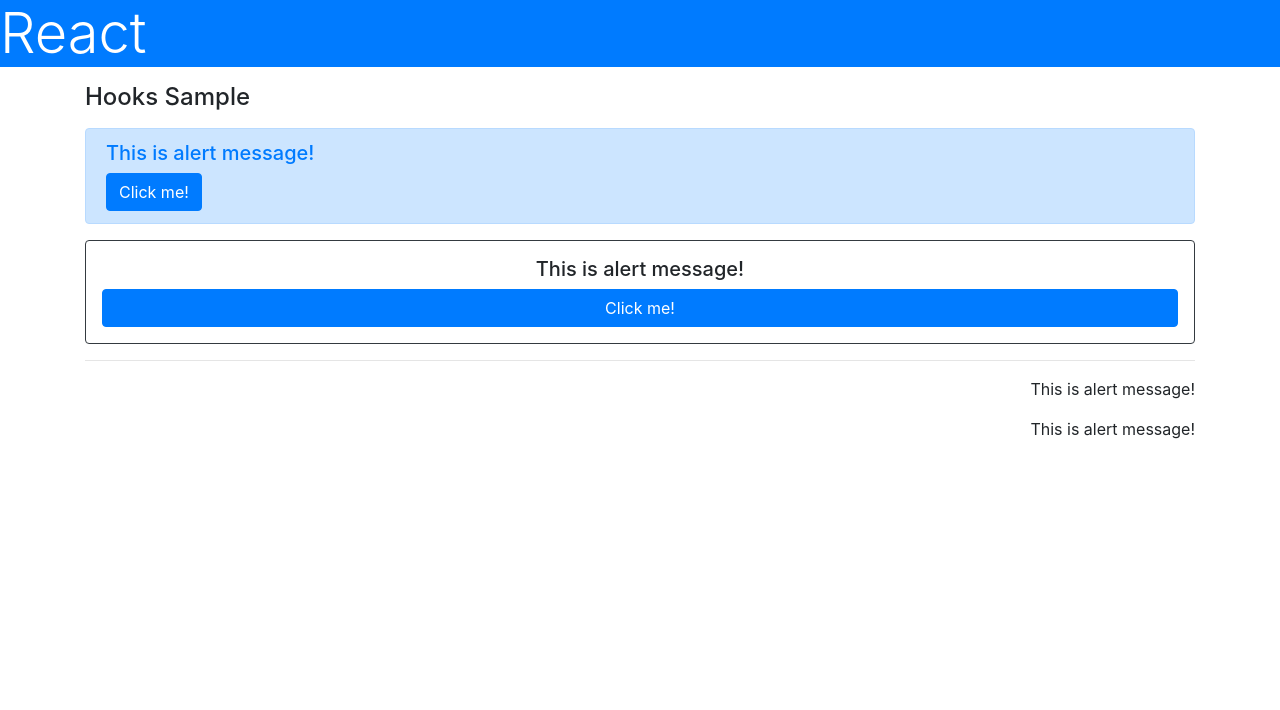
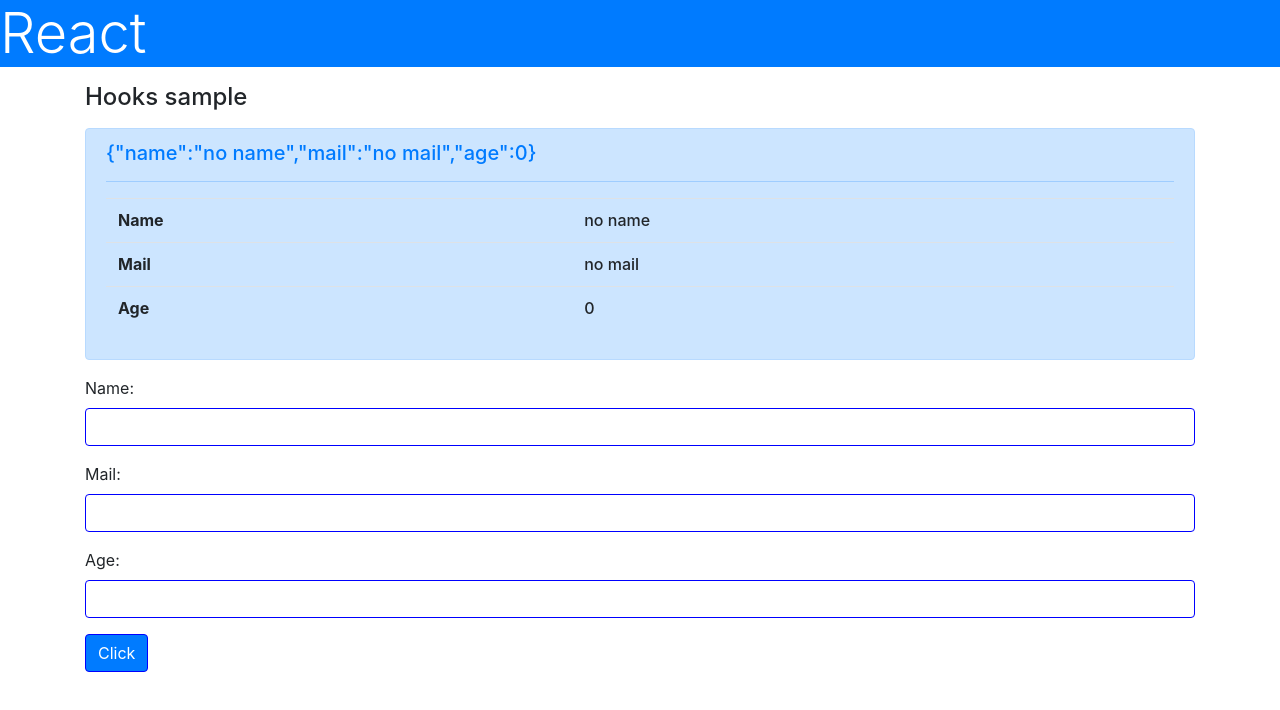
Before and after one commit to nagi125/test-react-bootstrap, a React (Create React App) app: page / in a window 1280 px wide. Shown: the top 710 px of the page. Built offline with nearby package versions, Linux system fonts and the light colour scheme.

Commit message:
Hooks formサンプル追加

```diff
--- a/src/App.js
+++ b/src/App.js
@@ -4,7 +4,93 @@
 import React, { Component, useState } from 'react'
 import { Button } from 'react-bootstrap'
 
+function AlertMessage(props) {
+  const data = props.data
+  const msg = JSON.stringify(data)
+
+  return (
+      <React.Fragment>
+        <div className="alert alert-primary h5 text-primary">
+          <h5>{msg}</h5>
+          <hr />
+          <table className="table h6">
+            <tbody>
+            <tr>
+              <th>Name</th>
+              <td>{data.name}</td>
+            </tr>
+            <tr>
+              <th>Mail</th>
+              <td>{data.mail}</td>
+            </tr>
+            <tr>
+              <th>Age</th>
+              <td>{data.age}</td>
+            </tr>
+            </tbody>
+          </table>
+        </div>
+      </React.Fragment>
+  )
+}
+
 function App() {
+  const [name, setName] = useState("")
+  const [mail, setMail] = useState("")
+  const [age, setAge]   = useState(0)
+  const [form, setForm] = useState({
+    name: 'no name',
+    mail: 'no mail',
+    age: 0
+  })
+
+  const doChangeName = (event) => {
+    setName(event.target.value)
+  }
+
+  const doChangeMail = (event) => {
+    setMail(event.target.value)
+  }
+
+  const doChangeAge = (event) => {
+    setAge(event.target.value)
+  }
+
+  const doSubmit = (event) => {
+    setForm({name: name, mail: mail, age: age})
+    event.preventDefault()
+  }
+
+  return (
+      <React.Fragment>
+        <h1 className="bg-primary text-white display-4">React</h1>
+        <div className="container">
+          <h4 className="my-3">Hooks sample</h4>
+          <AlertMessage data={form} setData={setForm} />
+          <form onSubmit={doSubmit}>
+            <div className="form-group">
+              <label>Name:</label>
+              <input type="text" className="form-control" onChange={doChangeName}/>
+            </div>
+            <div className="form-group">
+              <label>Mail:</label>
+              <input type="text" className="form-control" onChange={doChangeMail}/>
+            </div>
+            <div className="form-group">
+              <label>Age:</label>
+              <input type="number" className="form-control" onChange={doChangeAge}/>
+            </div>
+            <input type="submit" className="btn btn-primary" value="Click"/>
+          </form>
+        </div>
+      </React.Fragment>
+  )
+
+}
+
+
+
+function Sample5() {
   const [alert, setAlert] = useState("This is alert message!")
   const [card, setCard]   = useState("This is alert message!")
 
@@ -13,8 +99,8 @@
         <h1 className="bg-primary text-white display-4">React</h1>
         <div className="container">
           <h4 className="my-3">Hooks Sample</h4>
-          <AlertMessage alert={alert} setAlert={setAlert} />
-          <CardMessage card={card} setCard={setCard} />
+          <Sample5AlertMessage alert={alert} setAlert={setAlert} />
+          <Sample5CardMessage card={card} setCard={setCard} />
           <hr />
           <div className="text-right">
             <p>{alert}</p>
@@ -26,7 +112,7 @@
 
 }
 
-function AlertMessage(props) {
+function Sample5AlertMessage(props) {
   const data = ["Hello!", "Welcome...", "Good-Bye?"]
 
   const actionAlert = () => {
@@ -44,7 +130,7 @@
   )
 }
 
-function CardMessage(props) {
+function Sample5CardMessage(props) {
   const [count, setCount] = useState(0)
 
   const actionCard = () => {
```
